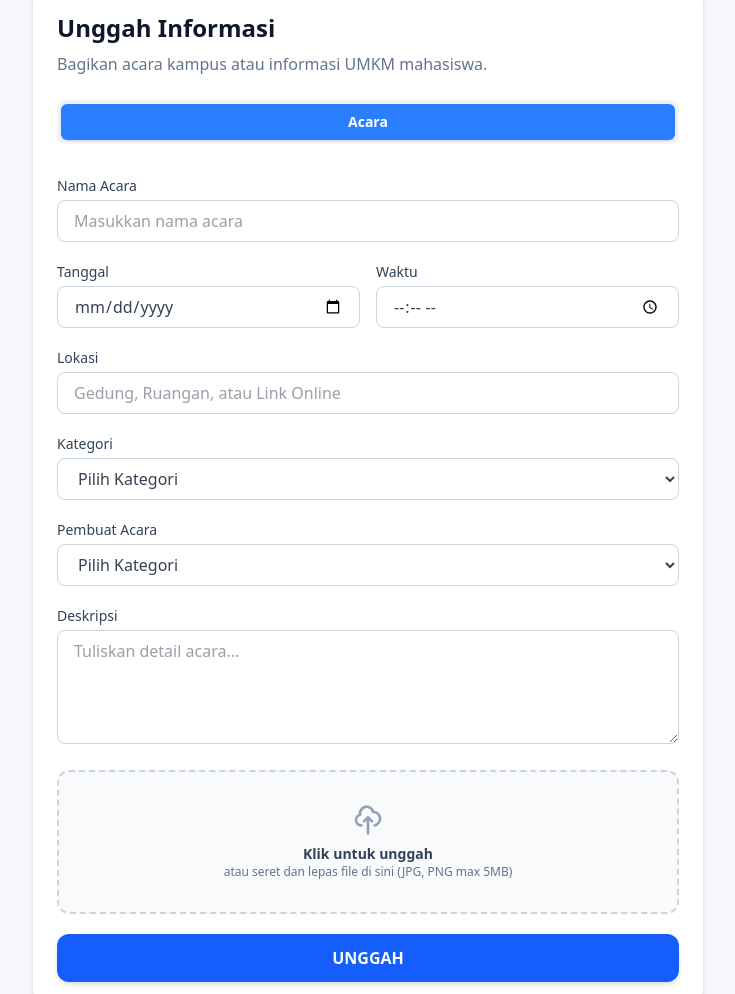
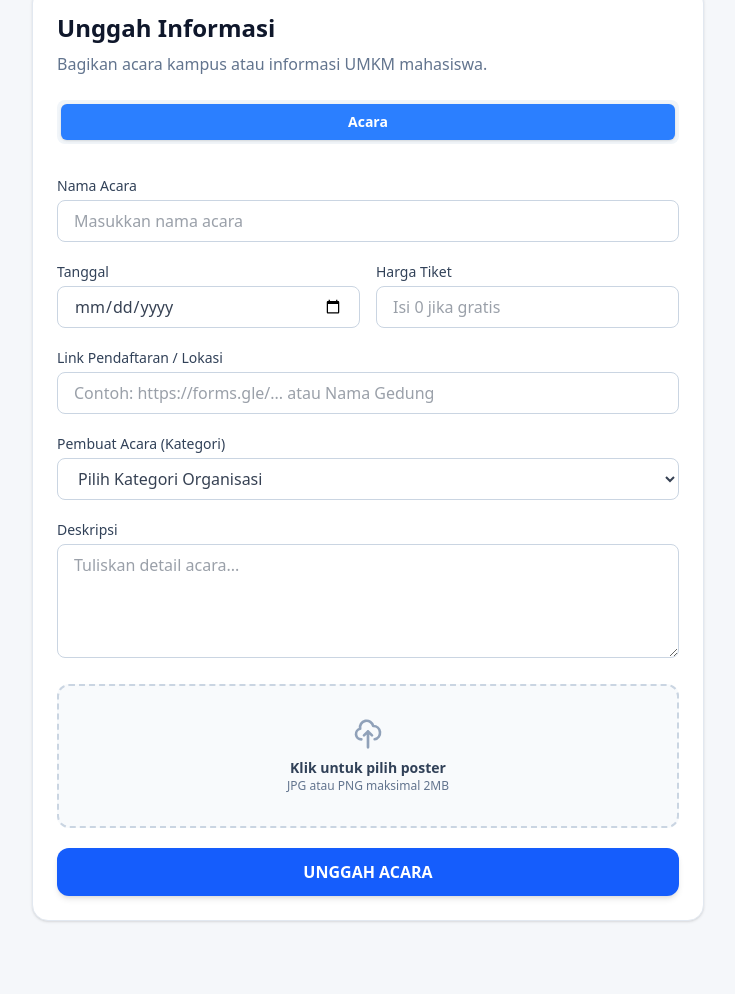
Before and after one commit to RayhanDev9/frontend, a website: page uploud.html in a window 1280 px wide. Shown: the part 134-1128 px from the top of the page, without its empty margins (272-1007 px from the left). Drawn offline with Linux system fonts and the light colour scheme.

Commit message:
Update uploud.html

```diff
--- a/uploud.html
+++ b/uploud.html
@@ -148,120 +148,56 @@
             </button> -->
           </div>
 
-          <form class="space-y-5">
+         <form id="form-unggah" class="space-y-5">
             <div>
-              <label class="block text-sm font-medium text-slate-700 mb-1"
-                >Nama Acara</label
-              >
-              <input
-                type="text"
-                placeholder="Masukkan nama acara"
-                class="w-full px-4 py-2 border border-slate-300 rounded-lg focus:ring-2 focus:ring-blue-500 focus:border-blue-500 outline-none transition"
-              />
+              <label class="block text-sm font-medium text-slate-700 mb-1">Nama Acara</label>
+              <input type="text" id="judul" required placeholder="Masukkan nama acara" class="w-full px-4 py-2 border border-slate-300 rounded-lg focus:ring-2 focus:ring-blue-500 focus:border-blue-500 outline-none transition" />
             </div>
 
             <div class="grid grid-cols-2 gap-4">
               <div>
-                <label class="block text-sm font-medium text-slate-700 mb-1"
-                  >Tanggal</label
-                >
-                <input
-                  type="date"
-                  class="w-full px-4 py-2 border border-slate-300 rounded-lg outline-none focus:ring-2 focus:ring-blue-500"
-                />
+                <label class="block text-sm font-medium text-slate-700 mb-1">Tanggal</label>
+                <input type="date" id="tanggal" required class="w-full px-4 py-2 border border-slate-300 rounded-lg outline-none focus:ring-2 focus:ring-blue-500" />
               </div>
               <div>
-                <label class="block text-sm font-medium text-slate-700 mb-1"
-                  >Waktu</label
-                >
-                <input
-                  type="time"
-                  class="w-full px-4 py-2 border border-slate-300 rounded-lg outline-none focus:ring-2 focus:ring-blue-500"
-                />
+                <label class="block text-sm font-medium text-slate-700 mb-1">Harga Tiket</label>
+                <input type="number" id="harga" placeholder="Isi 0 jika gratis" required class="w-full px-4 py-2 border border-slate-300 rounded-lg outline-none focus:ring-2 focus:ring-blue-500" />
               </div>
             </div>
 
             <div>
-              <label class="block text-sm font-medium text-slate-700 mb-1"
-                >Lokasi</label
-              >
-              <input
-                type="text"
-                placeholder="Gedung, Ruangan, atau Link Online"
-                class="w-full px-4 py-2 border border-slate-300 rounded-lg focus:ring-2 focus:ring-blue-500 outline-none"
-              />
+              <label class="block text-sm font-medium text-slate-700 mb-1">Link Pendaftaran / Lokasi</label>
+              <input type="text" id="link_action" required placeholder="Contoh: https://forms.gle/... atau Nama Gedung" class="w-full px-4 py-2 border border-slate-300 rounded-lg focus:ring-2 focus:ring-blue-500 outline-none" />
             </div>
 
             <div>
-              <label class="block text-sm font-medium text-slate-700 mb-1"
-                >Kategori</label
-              >
-              <select
-                class="w-full px-4 py-2 border border-slate-300 rounded-lg focus:ring-2 focus:ring-blue-500 outline-none bg-white"
-              >
-                <option>Pilih Kategori</option>
-                <option>Seminar</option>
-                <option>Workshop</option>
-                <option>Lomba</option>
-                <option>Seni Budaya</option>
-              </select>
-            </div>
-
-             <div>
-              <label class="block text-sm font-medium text-slate-700 mb-1"
-                >Pembuat Acara</label
-              >
-              <select
-                class="w-full px-4 py-2 border border-slate-300 rounded-lg focus:ring-2 focus:ring-blue-500 outline-none bg-white"
-              >
-                <option>Pilih Kategori</option>
-                <option>UKO</option>
-                <option>UMKM</option>
-                <option>HIMTIF</option>
+              <label class="block text-sm font-medium text-slate-700 mb-1">Pembuat Acara (Kategori)</label>
+              <select id="kategori" required class="w-full px-4 py-2 border border-slate-300 rounded-lg focus:ring-2 focus:ring-blue-500 outline-none bg-white">
+                <option value="">Pilih Kategori Organisasi</option>
+                <option value="HIMA">HIMA (Himpunan Mahasiswa)</option>
+                <option value="UMKO">UMKO (Unit Kegiatan Mahasiswa)</option>
+                <option value="UMKM">UMKM (Usaha Mahasiswa)</option>
               </select>
             </div>
 
             <div>
-              <label class="block text-sm font-medium text-slate-700 mb-1"
-                >Deskripsi</label
-              >
-              <textarea
-                rows="4"
-                placeholder="Tuliskan detail acara..."
-                class="w-full px-4 py-2 border border-slate-300 rounded-lg focus:ring-2 focus:ring-blue-500 outline-none"
-              ></textarea>
+              <label class="block text-sm font-medium text-slate-700 mb-1">Deskripsi</label>
+              <textarea id="deskripsi" rows="4" required placeholder="Tuliskan detail acara..." class="w-full px-4 py-2 border border-slate-300 rounded-lg focus:ring-2 focus:ring-blue-500 outline-none"></textarea>
             </div>
 
-            <div
-              class="border-2 border-dashed border-slate-300 rounded-xl p-8 text-center hover:border-blue-400 transition cursor-pointer bg-slate-50"
-            >
-              <div class="text-slate-400 mb-2">
-                <svg
-                  class="w-8 h-8 mx-auto"
-                  fill="none"
-                  stroke="currentColor"
-                  viewBox="0 0 24 24"
-                >
-                  <path
-                    stroke-linecap="round"
-                    stroke-linejoin="round"
-                    stroke-width="2"
-                    d="M7 16a4 4 0 01-.88-7.903A5 5 0 1115.9 6L16 6a5 5 0 011 9.9M15 13l-3-3m0 0l-3 3m3-3v12"
-                  ></path>
-                </svg>
+            <div id="area-drop-file" onclick="document.getElementById('gambar_poster').click()" class="border-2 border-dashed border-slate-300 rounded-xl p-8 text-center hover:border-blue-400 transition cursor-pointer bg-slate-50 relative">
+              <input type="file" id="gambar_poster" accept="image/jpeg, image/png, image/jpg" class="hidden" required>
+              <div id="preview-container">
+                  <div class="text-slate-400 mb-2">
+                    <svg class="w-8 h-8 mx-auto" fill="none" stroke="currentColor" viewBox="0 0 24 24"><path stroke-linecap="round" stroke-linejoin="round" stroke-width="2" d="M7 16a4 4 0 01-.88-7.903A5 5 0 1115.9 6L16 6a5 5 0 011 9.9M15 13l-3-3m0 0l-3 3m3-3v12"></path></svg>
+                  </div>
+                  <p class="text-sm font-semibold text-slate-700" id="nama-file">Klik untuk pilih poster</p>
+                  <p class="text-xs text-slate-500">JPG atau PNG maksimal 2MB</p>
               </div>
-              <p class="text-sm font-semibold text-slate-700">
-                Klik untuk unggah
-              </p>
-              <p class="text-xs text-slate-500">
-                atau seret dan lepas file di sini (JPG, PNG max 5MB)
-              </p>
             </div>
 
-            <button
-              class="w-full bg-blue-600 text-white font-bold py-3 rounded-xl hover:bg-blue-700 transition shadow-md active:scale-[0.98]"
-            >
-              UNGGAH
+            <button type="submit" id="btn-submit" class="w-full bg-blue-600 text-white font-bold py-3 rounded-xl hover:bg-blue-700 transition shadow-md active:scale-[0.98]">
+              UNGGAH ACARA
             </button>
           </form>
         </div>
```
